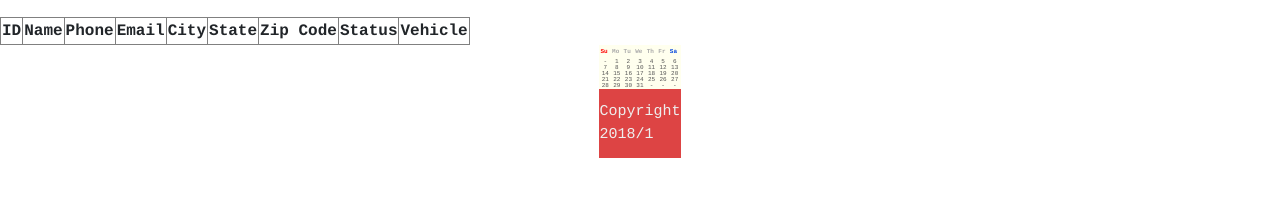
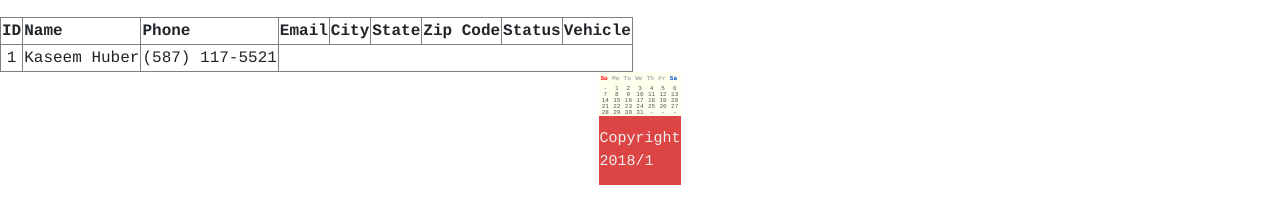
Before and after one commit to stewilondanga/taxi-yard, a plain HTML site: page index.html in a window 1280 px wide. Shown: the part 458-682 px from the top of the page. Drawn offline with nearby package versions, Linux system fonts and the light colour scheme.

Commit message:
add index.html

```diff
--- a/index.html
+++ b/index.html
@@ -48,6 +48,13 @@
 	<th class="menu" style="">Status<span class="gg"></span></th>
 	<th class="menu" style="">Vehicle<span class="gg"></span></th>
 </tr>
+
+</thead>
+  <tbody>
+		<tr>
+			<td>1</td>
+			<td>Kaseem Huber</td>
+			<td>(587) 117-5521</td>
 
 
 
```
